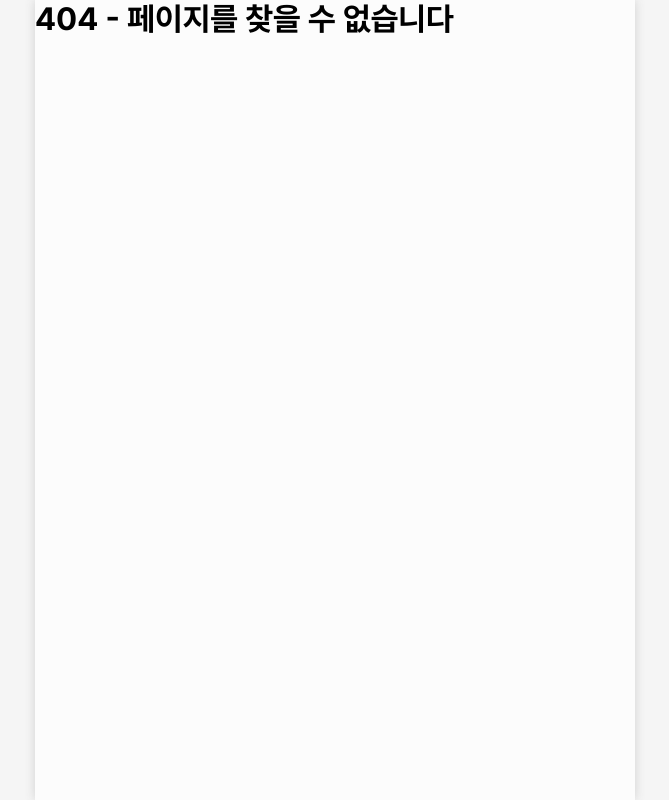
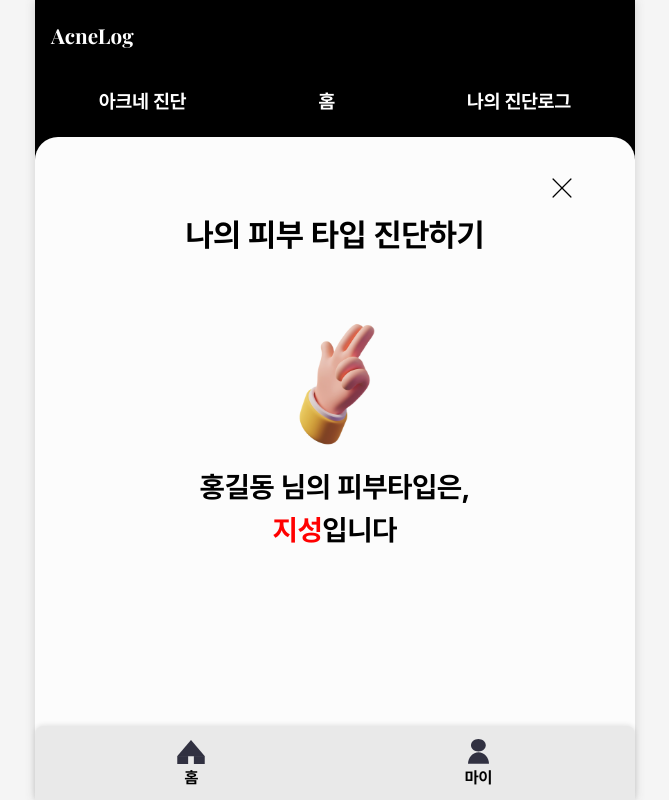
Before and after one commit to AcneLog/AcneLog_web, a React (Vite) app: page /skin/result in a window 1280 px wide. Before the commit this address had no page. Shown: the whole page, without its empty margins (305-974 px from the left). Built offline with nearby package versions, Linux system fonts and the light colour scheme.

Commit message:
[#20] feat: 나의 피부 타입 진단 결과 구현 중

```diff
--- a/src/pages/Notice/Notice.styles.ts
+++ b/src/pages/Notice/Notice.styles.ts
@@ -60,7 +60,6 @@ export const TableLayout = styled.div`
   display: flex;
   flex-direction: column;
   padding: 0 0.2rem;
-  background: red;
 `;
 
 // 개별 행
--- /dev/null
+++ b/src/pages/SkinDiagnosis/SkinDiagnosis.styles.ts
@@ -0,0 +1,51 @@
+import styled from 'styled-components';
+
+// 전체 레이아웃
+export const Layout = styled.div`
+  display: flex;
+  flex-direction: column;
+  padding: 1rem 3rem 8rem 3rem;
+  gap: 4rem;
+`;
+
+// [공고상세페이지] 타이틀 레이아웃
+export const TitleLayout = styled.div`
+  display: flex;
+  flex-direction: column;
+  gap: 1rem;
+`;
+
+// x 아이콘
+export const X_Icon = styled.div`
+  width: 100%;
+  display: flex;
+  justify-content: flex-end;
+  img {
+    width: 10%;
+    height: 1.5rem;
+    cursor: pointer;
+  }
+`;
+
+// [공고페이지] 타이틀
+export const Title = styled.h1`
+  text-align: center;
+  font-size: ${({ theme }) => theme.fontSize.base};
+`;
+
+// [공고상세페이지] 타이틀 레이아웃
+export const ResultLayout = styled.div`
+  display: flex;
+  flex-direction: column;
+  justify-content: center;
+  align-items: center;
+  gap: 1rem;
+`;
+
+// [공고상세페이지] 타이틀 레이아웃
+export const Result = styled.div`
+  font-size: ${({ theme }) => theme.fontSize.sm};
+  text-align: center;
+  font-weight: bold;
+  line-height: 1.5;
+`;
--- /dev/null
+++ b/src/pages/SkinDiagnosis/SkinDiagnosisResult.tsx
@@ -0,0 +1,26 @@
+import { useNavigate } from 'react-router-dom';
+import * as S from './SkinDiagnosis.styles';
+import XBtn from '../../assets/xIcon.svg';
+import skinIcon from '../../assets/skinResult.svg';
+
+function SkinDiagnosisResult() {
+  const navigate = useNavigate();
+  return (
+    <S.Layout>
+      <S.TitleLayout>
+        <S.X_Icon onClick={() => navigate('/my')}>
+          <img src={XBtn} alt="x-button" />
+        </S.X_Icon>
+        <S.Title>나의 피부 타입 진단하기</S.Title>
+      </S.TitleLayout>
+      <S.ResultLayout>
+        <img src={skinIcon} alt="skin-icon" style={{ width: '100px' }} />
+        <S.Result>
+          홍길동 님의 피부타입은, <br /> <span style={{ color: 'red' }}>지성</span>입니다
+        </S.Result>
+      </S.ResultLayout>
+    </S.Layout>
+  );
+}
+
+export default SkinDiagnosisResult;
--- a/src/routes/Router.tsx
+++ b/src/routes/Router.tsx
@@ -5,12 +5,13 @@ import MyLog from '../pages/MyLog';
 import Login from '../pages/Login/Login';
 import NotFound from '../pages/NotFound';
 import My from '../pages/My/My';
-import SkinDiagnosis from '../pages/SkinDiagnosis';
+import SkinDiagnosis from '../pages/SkinDiagnosis/SkinDiagnosis';
 import Notice from '../pages/Notice/Notice';
 import PeoplesLog from '../pages/PeoplesLog/PeoplesLog';
 import Home from '../pages/home/Home';
 import Diagnosis from '../pages/diagnosis/Diagnosis';
 import NoticeDetail from '../pages/Notice/NoticeDetail';
+import SkinDiagnosisResult from '../pages/SkinDiagnosis/SkinDiagnosisResult';
 
 function AppRouter() {
   return (
@@ -31,6 +32,7 @@ function AppRouter() {
             <Route path="/mylog" element={<MyLog />} />
             <Route path="/diagnosis" element={<Diagnosis />} />
             <Route path="/skin" element={<SkinDiagnosis />} />
+            <Route path="/skin/result" element={<SkinDiagnosisResult />} />
           </Route>
         </Route>
 
--- a/src/styles/theme.ts
+++ b/src/styles/theme.ts
@@ -3,7 +3,7 @@ const fontSize = {
   xms: '1.4rem',
   xs: '1.6rem',
   sm: '1.8rem',
-  //   base: '2.5rem',
+  base: '2rem',
   //   m: '3rem',
   //   md: '3.5rem',
   //   ml: '4.375rem',
```
Also changed, not shown: src/assets/skinResult.svg (added), src/pages/SkinDiagnosis/SkinDiagnosis.tsx (renamed from src/pages/SkinDiagnosis.tsx).
